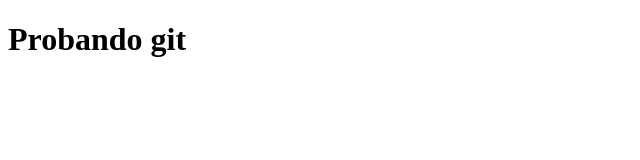
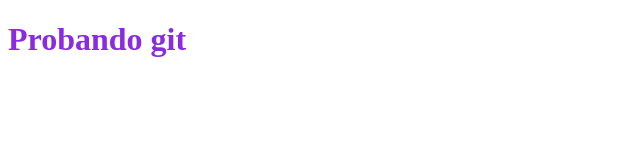
Before and after one commit to MasterCod2022/git-github-practica, a plain HTML site: page index.html in a window 1280 px wide. Shown: the whole page, without its empty margins (0-640 px from the left). Drawn offline with Linux system fonts and the light colour scheme.

Commit message:
Se cambio color del titulo

```diff
--- a/index.html
+++ b/index.html
@@ -1,2 +1,2 @@
 <!DOCTYPE html>
-<h1>Probando git</h1>
+<h1 style="color: blueviolet;">Probando git</h1>
```
